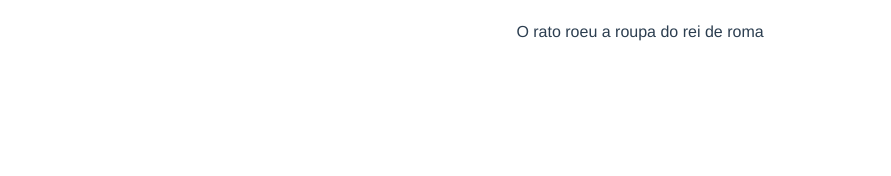
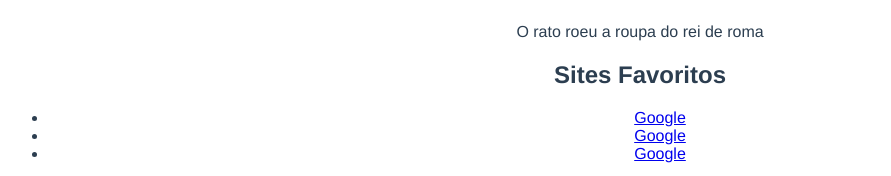
Before and after one commit to RhamandaLima/estudo-vue-hackathon, a Vue app: page / in a window 1280 px wide. Shown: the part 1221-1397 px from the top of the page, without its empty margins (0-891 px from the left). Before the commit the page ends 1278 px from the top, so only its background shows below. Built offline with nearby package versions, Linux system fonts and the light colour scheme.

Commit message:
Add versão antes do consumo de API

```diff
--- a/src/App.vue
+++ b/src/App.vue
@@ -4,6 +4,7 @@
     <TesteIf />
     <TesteFor />
     <TesteEvento />
+    <SitesFavoritos />
   </div>
 </template>
 
@@ -12,6 +13,7 @@ import NovoComponente from './components/NovoComponente.vue'
 import TesteIf from './components/TesteIf.vue'
 import TesteFor from './components/TesteFor.vue'
 import TesteEvento from './components/TesteEvento.vue'
+import SitesFavoritos from './components/SitesFavoritos.vue'
 
 export default {
   name: 'App',
@@ -19,7 +21,8 @@ export default {
     NovoComponente,
     TesteIf,
     TesteFor,
-    TesteEvento
+    TesteEvento,
+    SitesFavoritos
   }
 }
 </script>
--- /dev/null
+++ b/src/components/SitesFavoritos.vue
@@ -0,0 +1,41 @@
+<template>
+    <div class="sites-favoritos">
+        <h2>Sites Favoritos</h2>
+        <ul>
+            <li v-for="site of sitesFavoritos" :key="site.id">
+                <a :href="site.link">{{ site.nome }}</a>
+            </li>
+        </ul>
+    </div>
+</template>
+
+<script>
+export default {
+    name: 'SitesFavoritos',
+    data() {
+        return {
+            sitesFavoritos: [
+                {
+                    id: 1,
+                    nome: 'Google',
+                    link: 'google.com'
+                },
+                {
+                    id: 2,
+                    nome: 'Google',
+                    link: 'google.com'
+                },
+                {
+                    id: 3,
+                    nome: 'Google',
+                    link: 'google.com'
+                }
+            ]
+        }
+    }
+}
+</script>
+
+<style scoped>
+
+</style>
```
